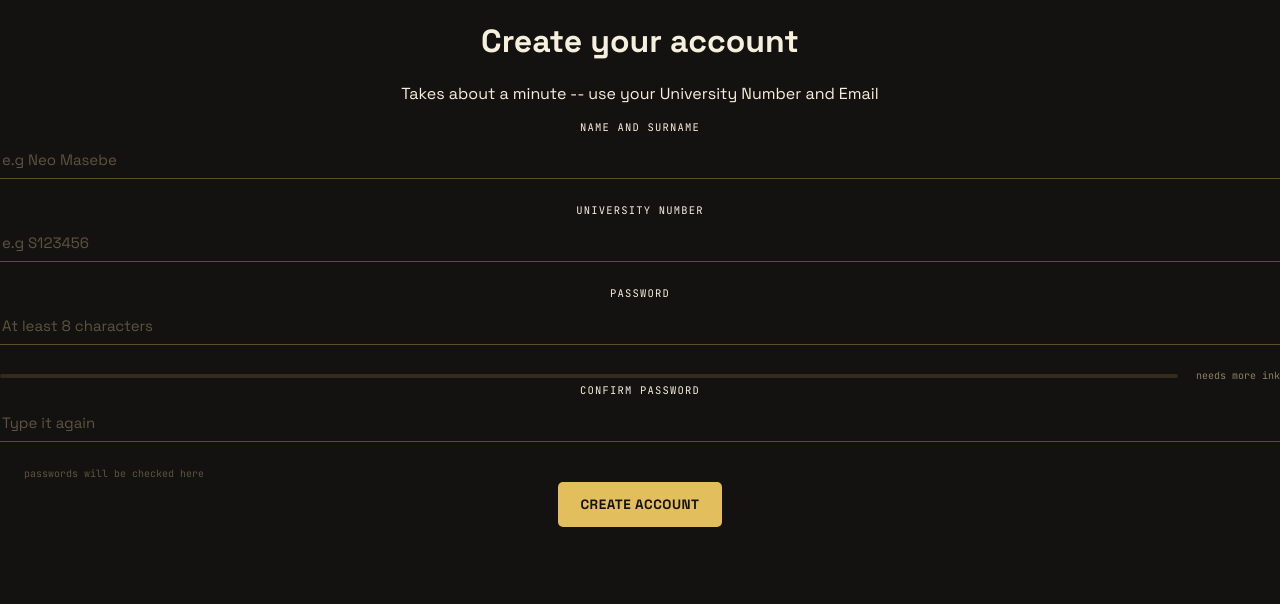
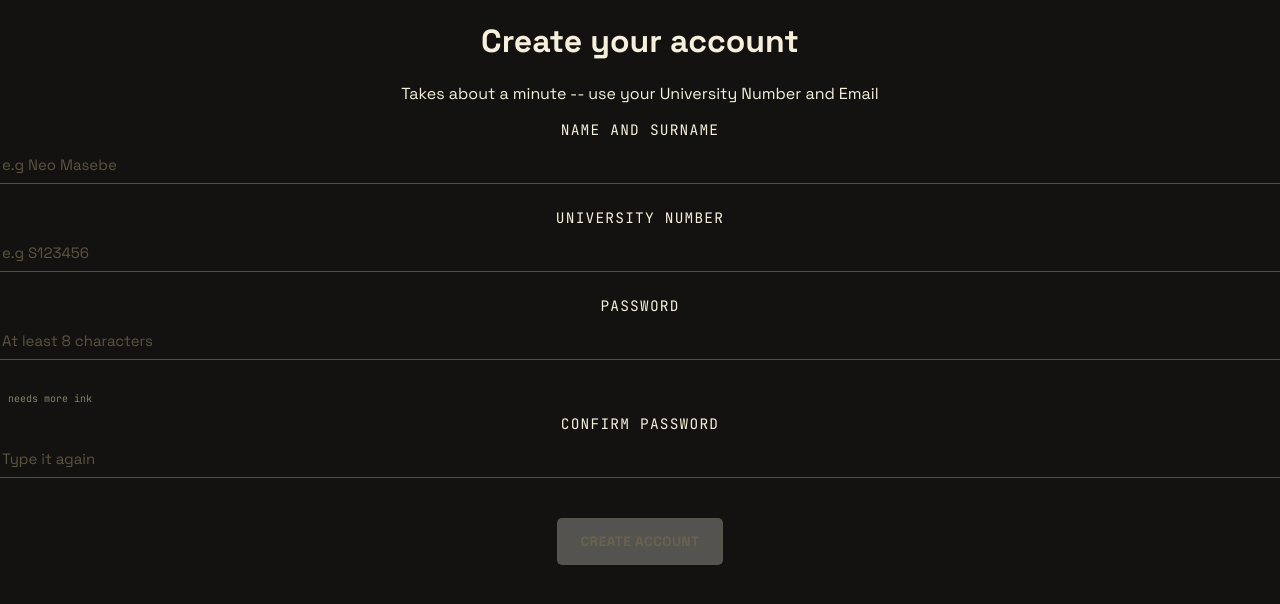
Before and after one commit to CMPG224-SE-PROJECT-GROUP-1/Room-Booking-Scheduling-System, a React (Vite) app in the folder my-RBSS-app/: page /signup in a window 1280 px wide. Shown: the top 604 px of the page. Built offline with nearby package versions, Linux system fonts and the light colour scheme.

Commit message:
complete signup login v1.2

```diff
--- a/my-RBSS-app/src/frontend/components/Button.css
+++ b/my-RBSS-app/src/frontend/components/Button.css
@@ -22,6 +22,11 @@
   color: var(--text-secondary);
 }
 
-.btn-disabled { opacity: 0.4; cursor: not-allowed; }
+.btn-disabled {
+  background: var(--disabled);
+  cursor: not-allowed;
+  border: 1px solid var(--border);
+  color: var(--text-secondary);
+}
 
 .btn:disabled { opacity: 0.4; cursor: not-allowed; }
--- a/my-RBSS-app/src/frontend/components/Button.jsx
+++ b/my-RBSS-app/src/frontend/components/Button.jsx
@@ -7,7 +7,7 @@ export default function Button({active = true, variant = 'solid', fullWidth, chi
     const classes = `btn btn-${state} ${fullWidth ? 'btn-full':''}`.trim();
 
     return (
-        <button className={classes} {...rest}>
+        <button className={classes} disabled={!active} {...rest}>
             {children}
         </button>
     )
--- a/my-RBSS-app/src/frontend/components/ConfirmField.jsx
+++ b/my-RBSS-app/src/frontend/components/ConfirmField.jsx
@@ -1,13 +1,19 @@
 import Field from './Field';
 import './ConfirmField.css';
-import { useState } from 'react';
+import { useEffect } from 'react';
 
-export default function ConfirmField({ value, onChange, passwordValue }) {
+export default function ConfirmField({ value, onChange, onValidate, passwordValue }) {
     const hasInput = value.length > 0;
     const matches = hasInput && value === passwordValue;
 
-    let text = 'passwords will be checked here';
+    let text = '';
     if (hasInput) text = matches ? 'stamped — passwords match' : "doesn't match yet";
+
+    // Trigger the callback whenever validity changes
+    useEffect(() => {
+        const valid = matches;
+        onValidate?.(valid);
+    }, [value, passwordValue, onValidate]);
 
 
     return (
--- a/my-RBSS-app/src/frontend/components/Field.css
+++ b/my-RBSS-app/src/frontend/components/Field.css
@@ -5,7 +5,7 @@
 .field label {
   display: block;
   font-family: 'JetBrains Mono', monospace;
-  font-size: 10.5px;
+  font-size: 14.5px;
   color: var(--yellow);
   text-transform: uppercase;
   letter-spacing: 1.2px;
--- a/my-RBSS-app/src/frontend/components/PasswordField.css
+++ b/my-RBSS-app/src/frontend/components/PasswordField.css
@@ -3,7 +3,7 @@
   align-items: center;
   gap: 10px;
   margin-top: 10px;
-  height: 14px;
+  height: 30px;
 }
 
 .meter-track {
--- a/my-RBSS-app/src/frontend/components/PasswordField.jsx
+++ b/my-RBSS-app/src/frontend/components/PasswordField.jsx
@@ -22,13 +22,14 @@ export default function PasswordField({value, onChange}){
             />
 
             <div className="meter-row">
-                <div className="meter-track">
-                    <div className="meter-fill" style={{ width: `${pct}%`}}/>
-                </div>
                 <span className={`meter-label ${strong ? 'strong' : ''}`}>{label}</span>
             </div>
 
 
         </div>
     )
+
+    // <div className="meter-track">
+    //                <div className="meter-fill" style={{ width: `${pct}%`}}/>
+    //            </div>
 }
--- a/my-RBSS-app/src/frontend/pages/SignUp.jsx
+++ b/my-RBSS-app/src/frontend/pages/SignUp.jsx
@@ -51,10 +51,12 @@ export default function SignUp(){
                 <ConfirmField
                     value={confirm}
                     onChange={(e) => setConfirm(e.target.value)}
+                    onValidate={(valid) => setPassMatch(valid)}
                     passwordValue={password}
+
                 />
 
-                <Button active={true}>Create Account</Button>
+                <Button active={passMatch}>Create Account</Button>
 
             </form>
 
--- a/my-RBSS-app/src/index.css
+++ b/my-RBSS-app/src/index.css
@@ -10,6 +10,7 @@
   --accent-fill: #E3BE5C;
   --accent-fill-text: #141210;
   --border: rgba(227, 190, 92, 0.20);
+  --disabled: #b4b6af;
 }
 
 [data-theme="light"] {
@@ -24,6 +25,7 @@
   --accent-fill: #E3BE5C;
   --accent-fill-text: #1C1A16;
   --border: rgba(28, 26, 22, 0.14);
+  --disabled: #b4b6af;
 }
 
 * { box-sizing: border-box; }
```
